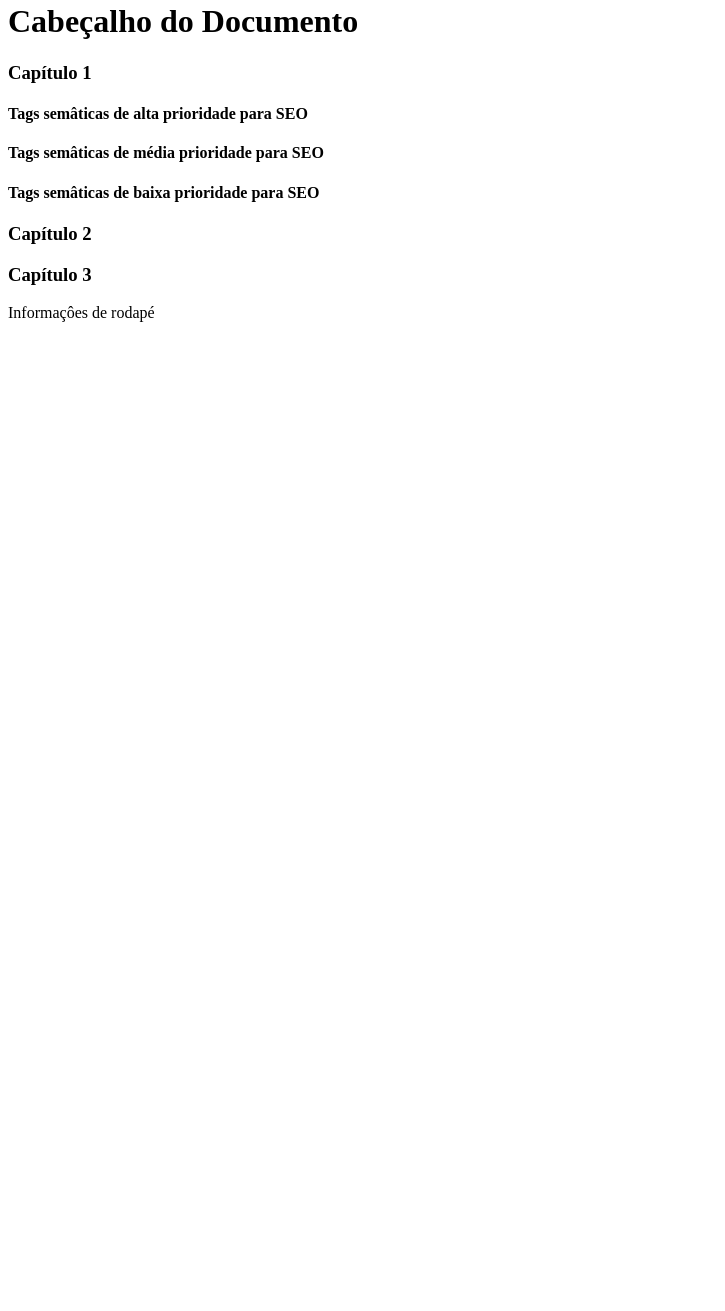
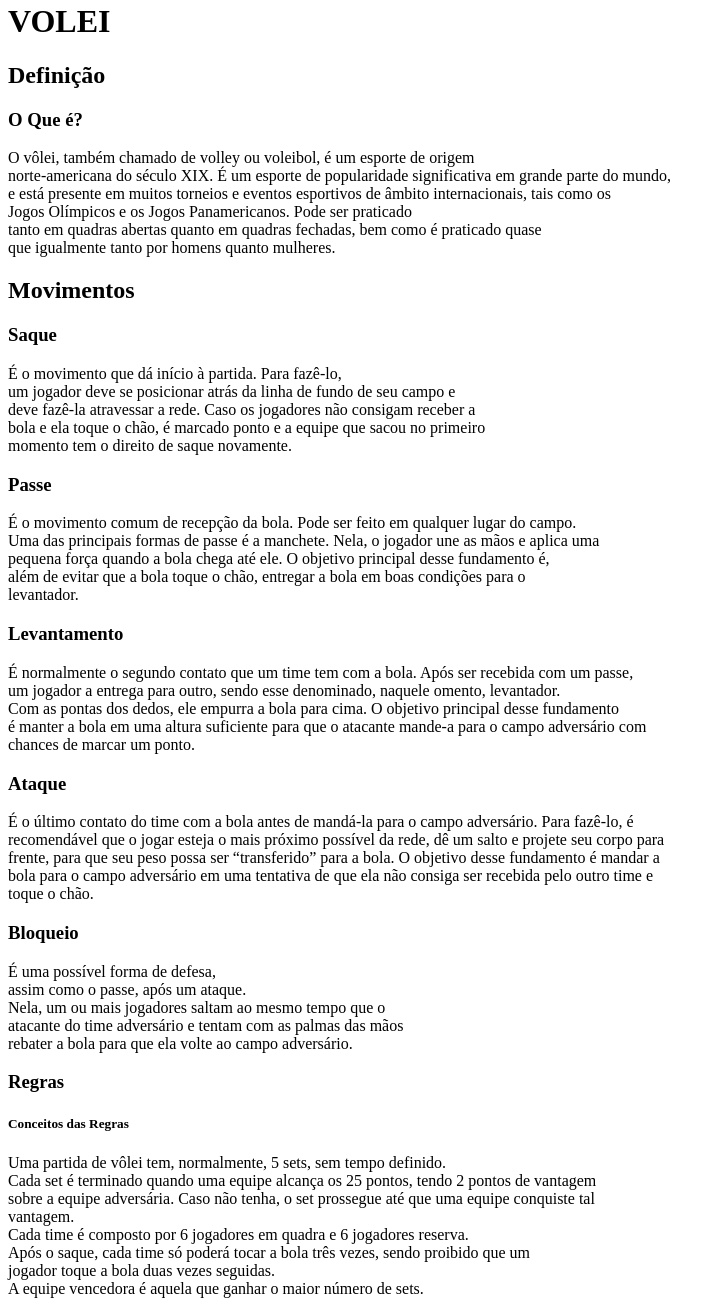
Before and after one commit to lucasferrre/primeira_aula_html, a plain HTML site: page index.html in a window 1280 px wide. Shown: the part 65-1376 px from the top of the page, without its empty margins (0-725 px from the left). Before the commit the page ends 800 px from the top, so only its background shows below. Drawn offline with Linux system fonts and the light colour scheme.

Commit message:
exercicio primeira aula

```diff
--- a/index.html
+++ b/index.html
@@ -6,7 +6,7 @@
     <head>
         <meta charset="UTF-8"> <!--utf-8 é uma tabela de caracteres-->
         <meta name="viewport" content="width=device-width, initial-scale=1.0">
-    <title>Tags semânticas</title>
+        <title>vôlei para iniciantes</title>
     </head>
 
     <body>
@@ -14,20 +14,103 @@
                 <h2>Menu</h2>
             </nav>
             <header>
-        <h1>Cabeçalho do Documento</h1>
+                <h1>VOLEI</h1>
             </header>
             <main>
                 <section>
-            <h3>Capítulo 1</h3>
-            <article><h4>Tags semâticas de alta prioridade para SEO</h4></article>
-            <article><h4>Tags semâticas de média prioridade para SEO</h4></article>
-            <article><h4>Tags semâticas de baixa prioridade para SEO</h4></article>
+                    <h2>Definição</h2>
+                    <article>
+                        <h3>O Que é?</h3>
+                            <p>
+                                O vôlei, também chamado de volley ou voleibol, é um esporte de origem
+                                <br/>norte-americana do século XIX. É um esporte de popularidade significativa em grande
+                                parte do mundo,
+                                <br/>e está presente em muitos torneios e eventos esportivos de âmbito internacionais, tais
+                                como os
+                                <br/>Jogos Olímpicos e os Jogos Panamericanos. Pode ser praticado
+                                <br/>tanto em quadras abertas quanto em quadras fechadas, bem como é praticado quase
+                                <br/>que igualmente tanto por homens quanto mulheres.
+                            </p>
+                    </article>
                 </section>
                 <section>
-            <h3>Capítulo 2</h3>
+                    <h2>Movimentos</h2>
+                    <article>
+                        <h3>Saque</h3>
+                        <p>
+                            É o movimento que dá início à partida. Para fazê-lo,
+                            <br/> um jogador deve se posicionar atrás da linha de fundo de seu campo e
+                            <br/>deve fazê-la atravessar a rede. Caso os jogadores não consigam receber a
+                            <br/>bola e ela toque o chão, é marcado ponto e a equipe que sacou no primeiro
+                            <br/>momento tem o direito de saque novamente.
+                        </p>
+                    </article>
+
+                    <article>
+                        <h3>Passe</h3>
+                        <p>
+                            É o movimento comum de recepção da bola. Pode ser feito em qualquer lugar do campo.
+                            <br/>Uma das principais formas de passe é a manchete. Nela, o jogador une as mãos e aplica uma
+                            <br/>pequena força quando a bola chega até ele. O objetivo principal desse fundamento é,
+                            <br/>além de evitar que a bola toque o chão, entregar a bola em boas condições para o
+                            <br/>levantador.
+                        </p>
+                    </article>
+
+                    <article>
+                        <h3>Levantamento</h3>
+                        <p>
+                            É normalmente o segundo contato que um time tem com a bola. Após ser recebida com um passe,
+                            <br/>um jogador a entrega para outro, sendo esse denominado, naquele omento, levantador.
+                            <br/>Com as pontas dos dedos, ele empurra a bola para cima. O objetivo principal desse
+                            fundamento
+                            <br/>é manter a bola em uma altura suficiente para que o atacante mande-a para o campo
+                            adversário com
+                            <br/>chances de marcar um ponto.
+                        </p>
+                    </article>
+
+                    <article>
+                        <h3>Ataque</h3>
+                        <p>
+                            É o último contato do time com a bola antes de mandá-la para o campo adversário. Para fazê-lo, é
+                            <br/>recomendável que o jogar esteja o mais próximo possível da rede, dê um salto e projete seu
+                            corpo para
+                            <br/>frente, para que seu peso possa ser “transferido” para a bola. O objetivo desse fundamento
+                            é mandar a
+                            <br/>bola para o campo adversário em uma tentativa de que ela não consiga ser recebida pelo
+                            outro time e
+                            <br/>toque o chão.
+                        </p>
+                    </article>
+
+                    <article>
+                        <h3>Bloqueio</h3>
+                        <p>
+                            É uma possível forma de defesa,
+                            <br/>assim como o passe, após um ataque.
+                            <br/>Nela, um ou mais jogadores saltam ao mesmo tempo que o
+                            <br/>atacante do time adversário e tentam com as palmas das mãos
+                            <br/>rebater a bola para que ela volte ao campo adversário.
+                        </p>
+                    </article>
                 </section>
                 <section>
-            <h3>Capítulo 3</h3>
+                    <h3>Regras</h3>
+                    <article>
+                        <h5>Conceitos das Regras</h5>
+                        <p>
+                            Uma partida de vôlei tem, normalmente, 5 sets, sem tempo definido.
+                            <br/>Cada set é terminado quando uma equipe alcança os 25 pontos, tendo 2 pontos de vantagem
+                            <br/>sobre a equipe adversária. Caso não tenha, o set prossegue até que uma equipe conquiste
+                            tal
+                            <br/>vantagem.
+                            <br/>Cada time é composto por 6 jogadores em quadra e 6 jogadores reserva.
+                            <br/>Após o saque, cada time só poderá tocar a bola três vezes, sendo proibido que um
+                            <br/>jogador toque a bola duas vezes seguidas.
+                            <br/>A equipe vencedora é aquela que ganhar o maior número de sets.
+                        </p>
+                    </article>
                 </section>
             </main>
             <footer>Informaçôes de rodapé</footer>
```
Lines whose indentation alone changed are shown as unchanged.
